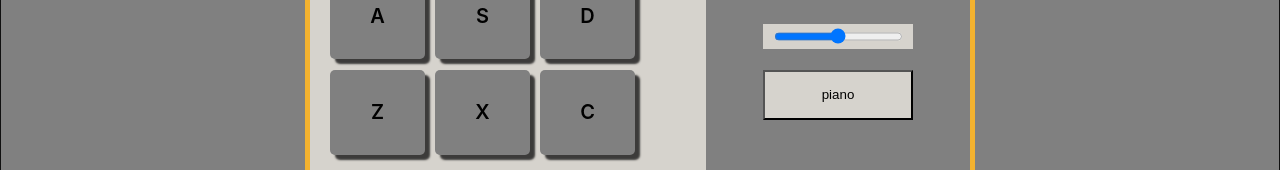
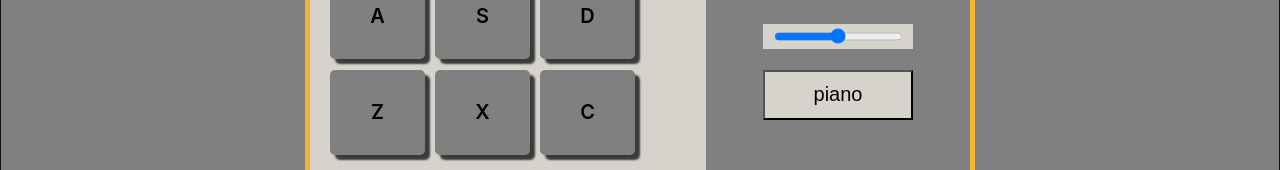
Before and after one commit to sergeialimov/drum-machine, a React (Create React App) app: page / in a window 1280 px wide. Shown: the part 383-553 px from the top of the page. Built offline with nearby package versions, Linux system fonts and the light colour scheme.

Commit message:
update font

```diff
--- a/src/App.css
+++ b/src/App.css
@@ -69,6 +69,8 @@
   height: 50px;
   width: 150px;
   background-color: #D6D3CD;
+  font-size: 20px;
+  font-weight: 500;
 }
 
 #volume {
```
